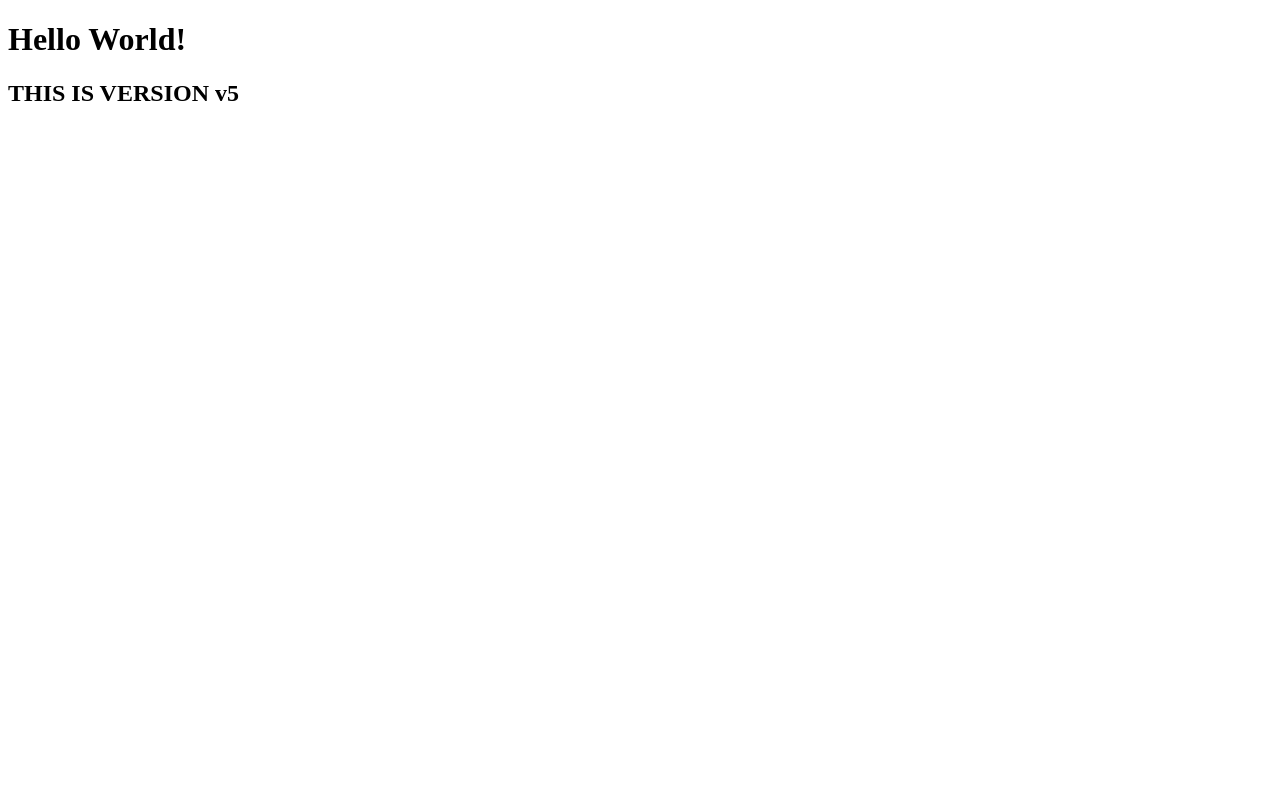
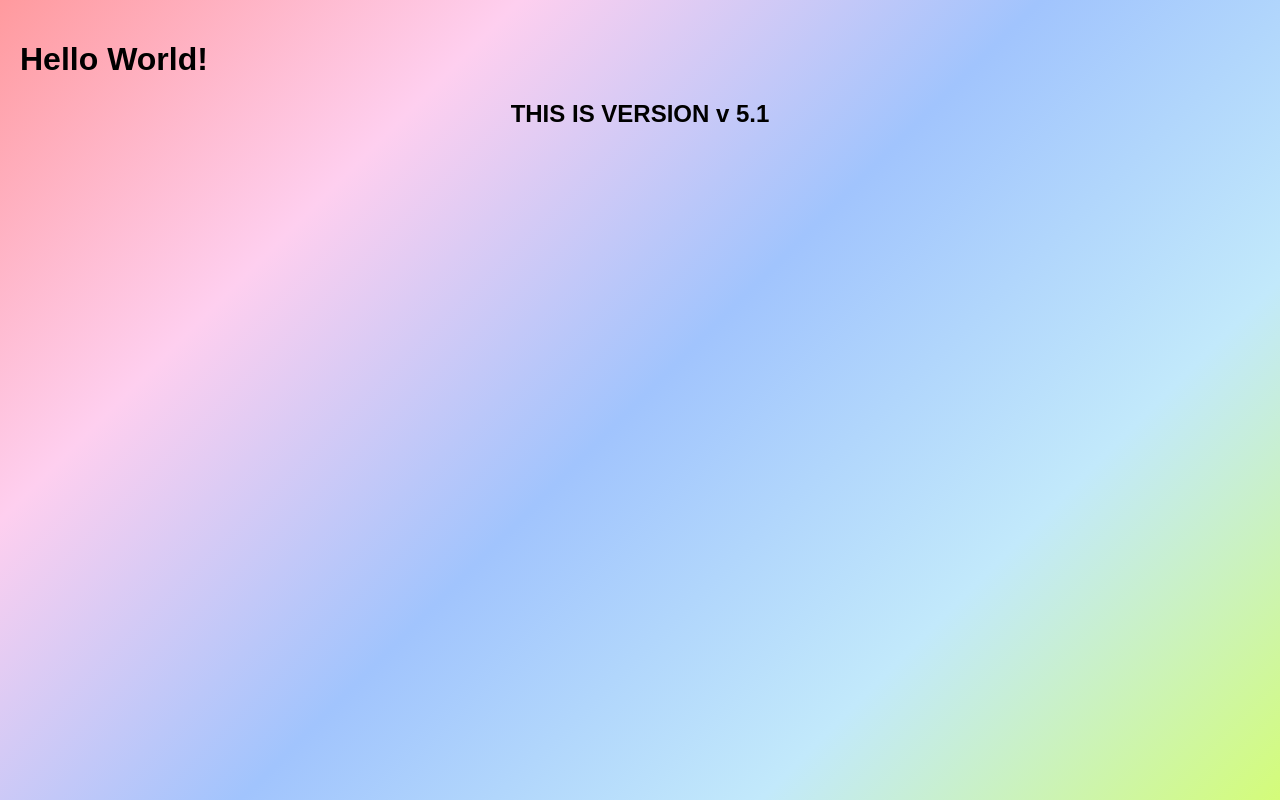
Before and after one commit to VKR08/myrepo, a plain HTML site: page index.html in a window 1280 px wide. Drawn offline with Linux system fonts and the light colour scheme.

Commit message:
Added Design for website

```diff
--- a/index.html
+++ b/index.html
@@ -2,10 +2,20 @@
 <html lang="en">
 <head>
     <meta charset="UTF-8">
+    <link rel="stylesheet" href="style.css">
     <title>My First Page</title>
+    <style>
+        h2 {
+            text-align: center;
+        }
+    </style>
 </head>
 <body>
+
+
+
     <h1>Hello World!</h1>
-    <h2>THIS IS VERSION v5</h2>
+    <h2>
+        THIS IS VERSION v 5.1 </h2>
 </body>
 </html>
--- /dev/null
+++ b/style.css
@@ -0,0 +1,13 @@
+body {
+    /* A beautiful blend of several colors */
+    background: linear-gradient(135deg, #ff9a9e, #fecfef, #a1c4fd, #c2e9fb, #d4fc79);
+    background-attachment: fixed; /* Keeps the background in place while scrolling */
+
+    /* Set the text color to black */
+    color: #000000;
+
+    /* Optional styling for better readability */
+    font-family: sans-serif;
+    margin: 0;
+    padding: 20px;
+}
```
